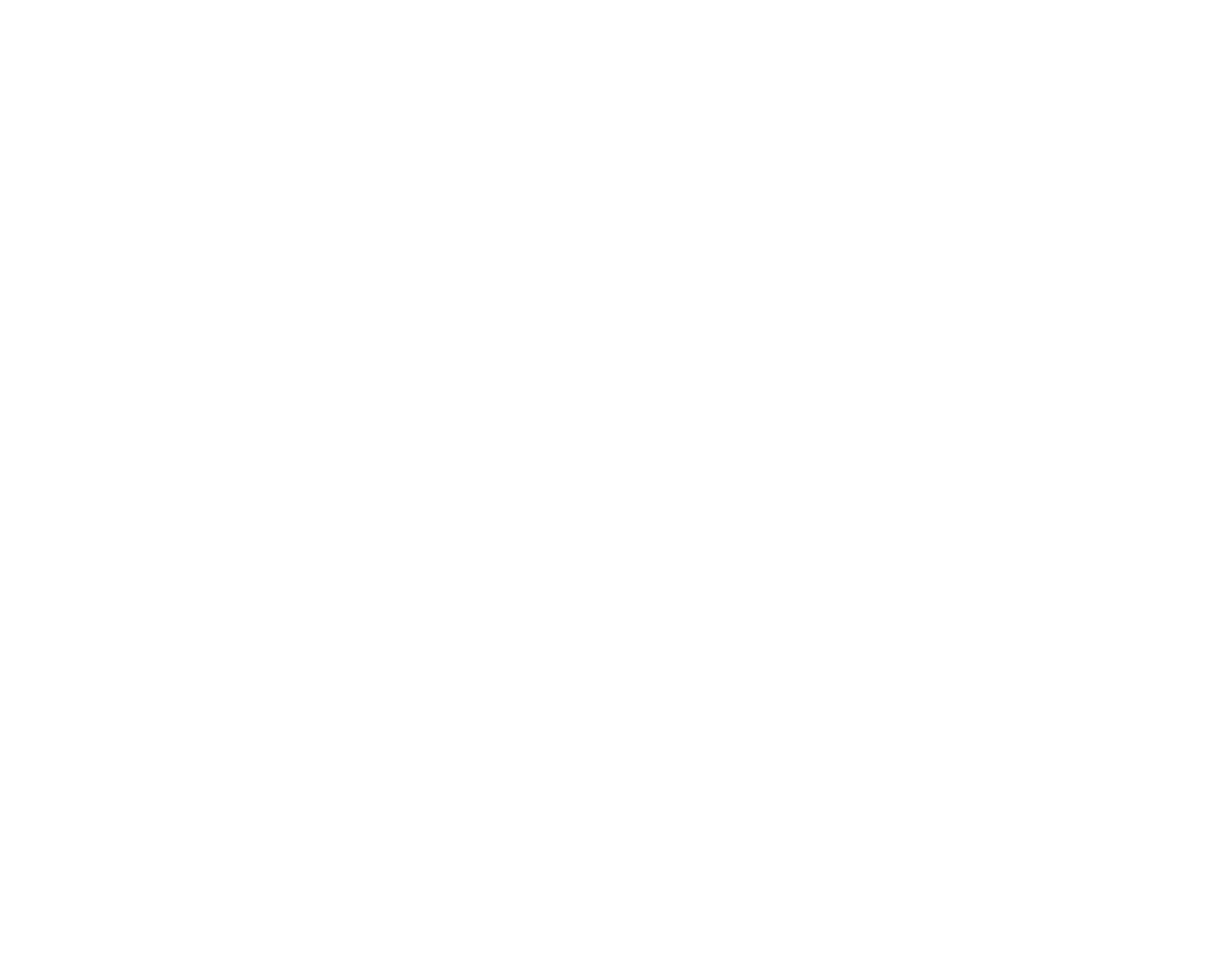
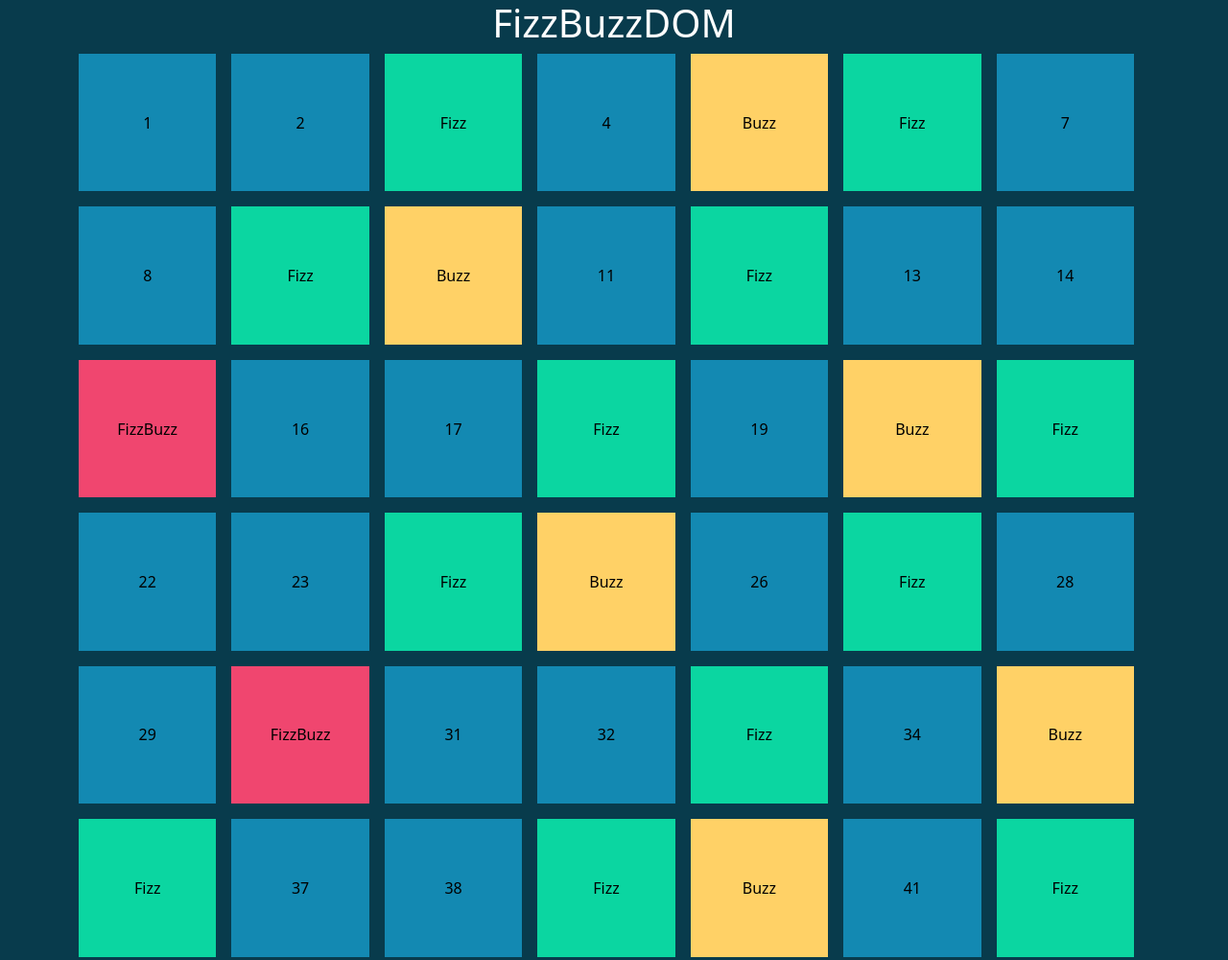
Before and after one commit to bia9400/js-fizzbuzzdom, a plain HTML site: page index.html in a window 1280 px wide. Shown: the top 1000 px of the page at 96% size. Before the commit the page ends 800 px from the top, so only its background shows below. Drawn offline with nearby package versions, Linux system fonts and the light colour scheme.

Commit message:
almost end

```diff
--- a/app.js
+++ b/app.js
@@ -0,0 +1,44 @@
+/* Consegna:
+Scrivi un programma che stampi in console i numeri da 1 a 100 all’avvio della pagina.
+MILESTONE 1
+Per i multipli di 3 stampi “Fizz” al posto del numero e per i multipli di 5 stampi “Buzz”.
+Per i numeri che sono sia multipli di 3 che di 5 stampi “FizzBuzz”.
+MILESTONE 2
+Dato un container nel DOM, appendi un elemento html con il numero o la stringa corretta.
+MILESTONE 3
+Applica uno stile differente a seconda del valore dell’indice per i multipli di 3, per i multipli di 5 e per i valori che sono sia multipli di 3 che di 5.
+Prima di partire a scrivere codice poniamoci qualche domanda:
+Come faccio a sapere se un numero è divisibile per un altro? Abbiamo visto qualcosa di particolare che possiamo usare? Come creare nuovi elementi html e appenderli al container?
+Consigli del giorno:
+1. scriviamo sempre prima dei commenti in italiano per capire cosa vogliamo fare
+2. proviamo ad immaginare le operazioni che vogliamo far svolgere al nostro programma così come lo faremmo “a mano”
+Buon lavoro e buon divertimento! :faccia_leggermente_sorridente: */
+
+const containerHtml=document.querySelector(".d-flex");
+let printHtml;
+let classColor;
+
+for ( let i = 1; i <= 100; i++ ){
+    if(i % 5 == 0 && i % 3 == 0){
+        console.log("FizzBuzz");
+         printHtml="FizzBuzz";
+         classColor="FizzBuzz-color"
+    }
+    else if(i % 3 == 0){
+        console.log("Fizz");
+         printHtml="Fizz";
+         classColor="fizz-color"
+    }
+    else if(i % 5 == 0){
+        console.log("Buzz");
+         printHtml="Buzz";
+         classColor="buzz-color"
+    }
+
+    else{
+        console.log(i);
+        printHtml=i;
+        classColor="standard-color"
+    }
+    containerHtml.innerHTML += `<div class="my-col ${classColor}">${printHtml}</div>`;
+}
--- a/index.html
+++ b/index.html
@@ -12,6 +12,11 @@
 </head>
 
 <body>
+    <div class="container">
+        <h1 class="text-center">FizzBuzzDOM</h1>
+        <div class="d-flex flex-wrap mygap ">
+
+    </div>
 
         <script src="app.js"></script>
 </body>
--- a/style.css
+++ b/style.css
@@ -0,0 +1,31 @@
+body{
+    background-color: #083b4c;
+    color: black;
+}
+h1{
+    color: white;
+}
+.my-col{
+    width: calc(100% / 7 - 1rem);
+    aspect-ratio: 1;
+    display: flex;
+    align-items: center;
+    justify-content: center;
+
+}
+.mygap{
+    column-gap: 1rem;
+    row-gap: 1rem;
+}
+.standard-color{
+    background-color: #1389b2;
+}
+.fizz-color{
+    background-color: #0bd6a1;
+}
+.buzz-color{
+    background-color: #ffd166;
+}
+.FizzBuzz-color{
+    background-color: #f0466f;
+}
```
